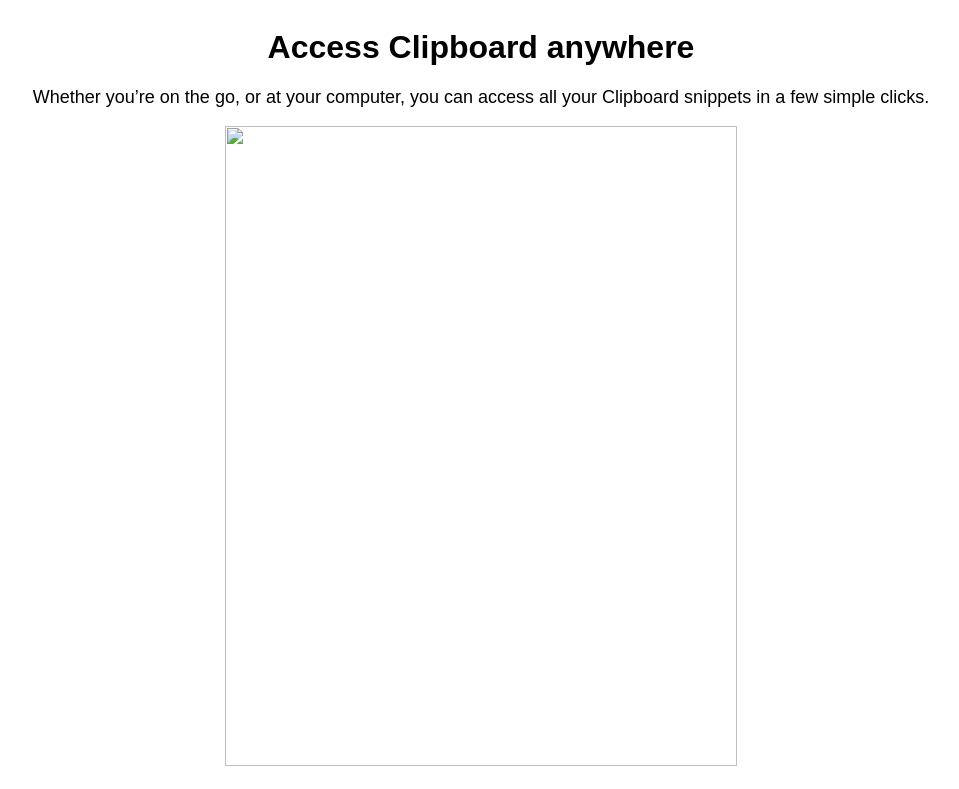
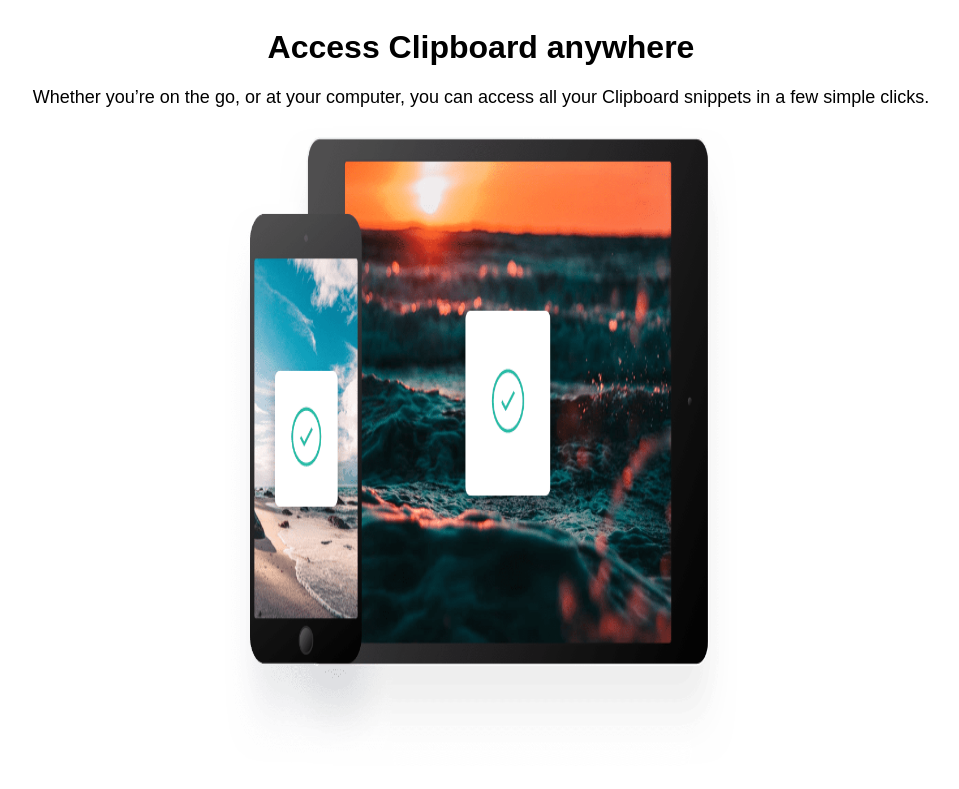
Before and after one commit to EmmanuelOludare/clipboard, a plain HTML site: page index.html in a window 1280 px wide. Shown: the part 1640-2429 px from the top of the page, without its empty margins (159-1118 px from the left). Drawn offline with Linux system fonts and the light colour scheme; a web font is replaced by a local one.

Commit message:
Update index.html

```diff
--- a/index.html
+++ b/index.html
@@ -169,7 +169,7 @@
 
   <p>Whether you’re on the go, or at your computer, you can access all your Clipboard
   snippets in a few simple clicks.</p>
-  <img src="file:///storage/emulated/0/Android/data/com.teejay.trebedit/files/TrebEdit user files/clipboard-landing-page-master/images/image-devices.png" alt="">
+  <img src="image-devices.png" alt="">
 </div>
   <h1>Supercharge your workflow</h1>
 
```
